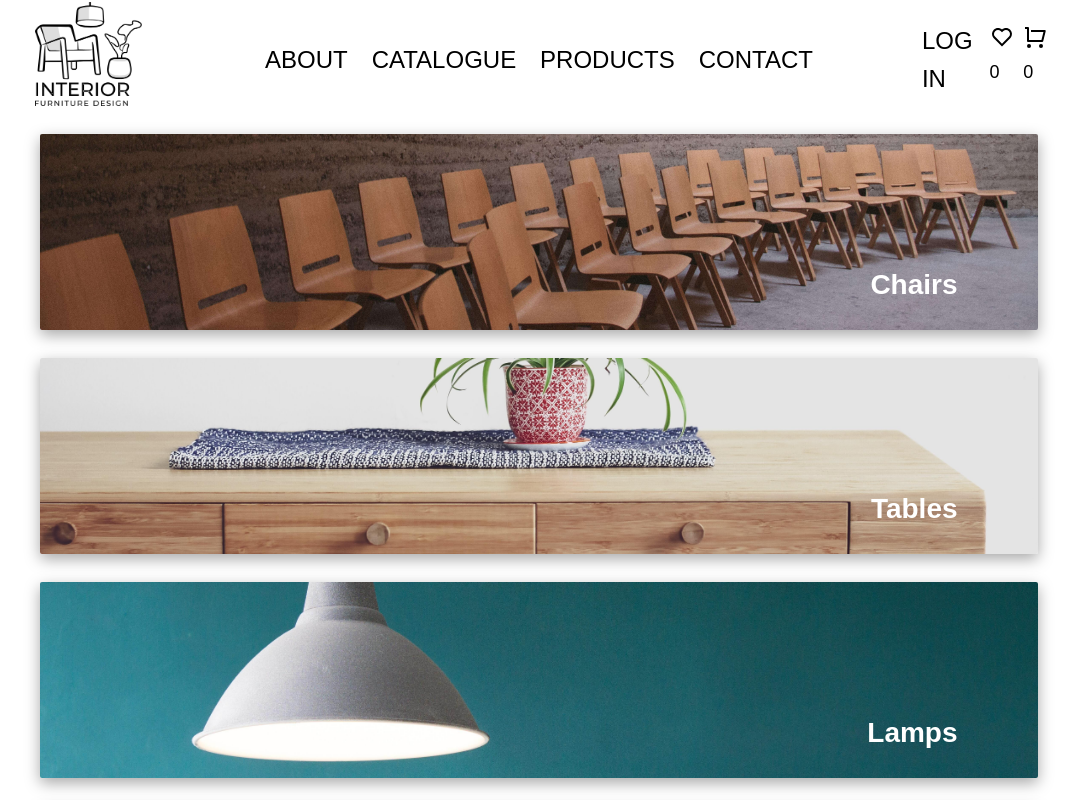
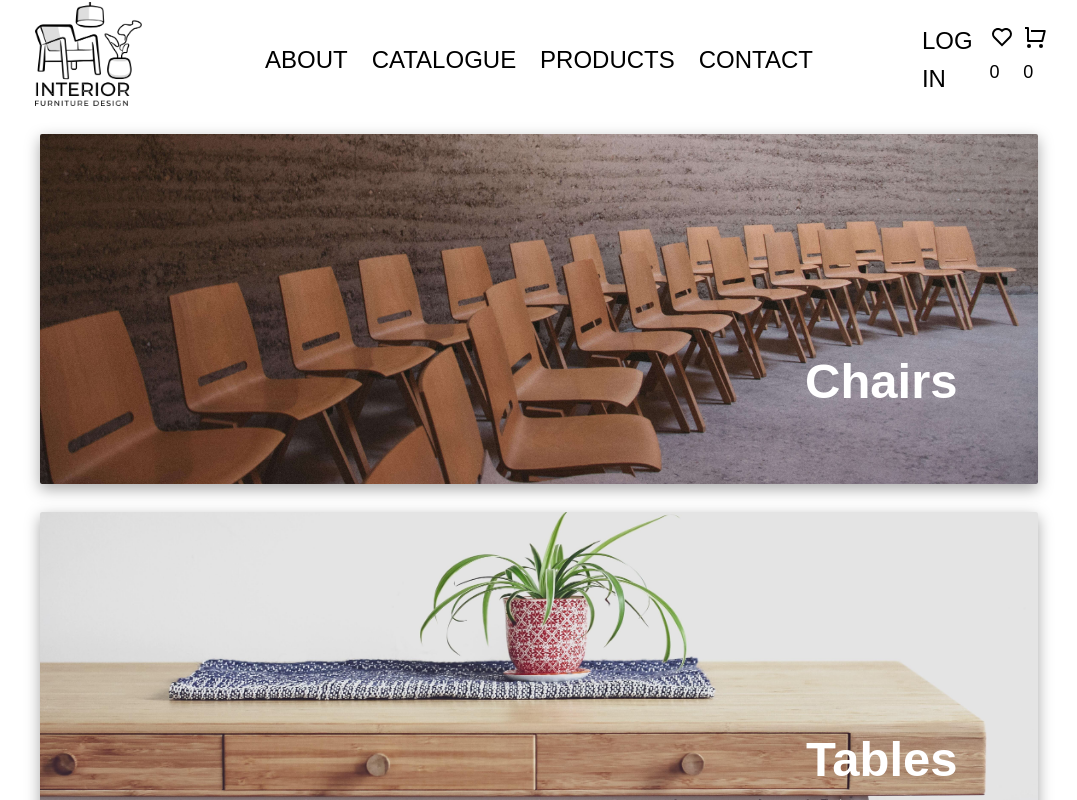
Before and after one commit to nat-laz/e-commerce-react-app, a React (Create React App) app: page /cataloge in a window 1280 px wide. Shown: the top 800 px of the page, without its empty margins (101-1178 px from the left). Built offline with nearby package versions, Linux system fonts and the light colour scheme.

Commit message:
last changed fixed sizes on catalogue

```diff
--- a/src/style/Cataloge.css
+++ b/src/style/Cataloge.css
@@ -7,7 +7,7 @@
 }
 .cataloge-img {
   width: 95%;
-  height: 14em;
+  height: 25em;
   margin-bottom: 2em;
   position: relative;
   border-radius: 2px;
@@ -37,11 +37,11 @@
   transition: all 0.3s ease-in-out;
   position: absolute !important;
   right: 80px;
-  bottom: 0.8em;
+  bottom: 1.3em;
   z-index: 1000;
   color: #ffffff;
   font-weight: bold;
-  font-size: 2em;
+  font-size: 3.5em;
 }
 .tag:before {
   content: "";
```
